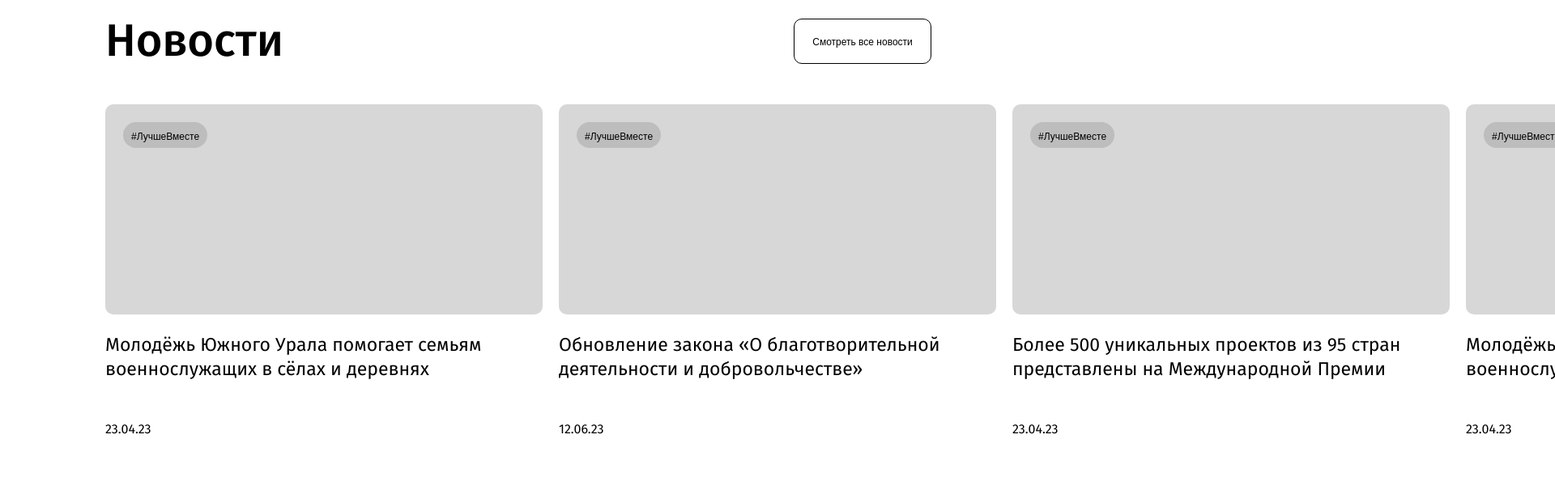
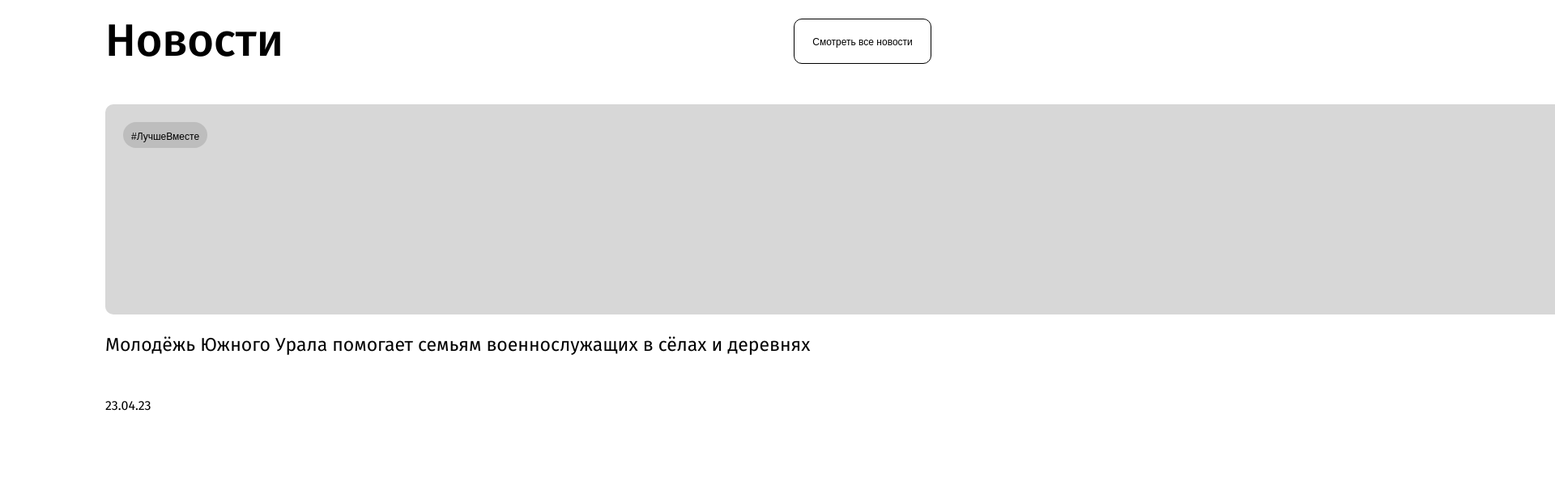
Before and after one commit to volunteers-for-city-projects/volunteers-frontend, a React (Create React App) app: page / in a window 1280 px wide. Shown: the part 2000-2616 px from the top of the page at 81% size, 1920 px wide, since content can reach past the window. Built offline with nearby package versions, Linux system fonts and the light colour scheme.

Commit message:
feat: card slider in the news component

```diff
--- a/src/components/Main/News/News.jsx
+++ b/src/components/Main/News/News.jsx
@@ -1,4 +1,5 @@
 import './News.scss';
+import Slider from '../slider';
 
 function News() {
 	return (
@@ -8,51 +9,8 @@ function News() {
 					<h2 className="news__wrapper-title">Новости</h2>
 					<button className="news__wrapper-button">Смотреть все новости</button>
 				</div>
-
 				<ul className="news__cards">
-					<li className="news__cards-item">
-						<div className="news__card-image">
-							<button className="news__card-button">#ЛучшеВмecте</button>
-						</div>
-						<h3 className="news__card-description">
-							Молодёжь Южного Урала помогает семьям военнослужащих в сёлах и
-							деревнях
-						</h3>
-						<p className="news__card-date">23.04.23</p>
-					</li>
-
-					<li className="news__cards-item">
-						<div className="news__card-image">
-							<button className="news__card-button">#ЛучшеВмecте</button>
-						</div>
-						<h3 className="news__card-description">
-							Обновление закона «О благотворительной деятельности и
-							добровольчестве»
-						</h3>
-						<p className="news__card-date">12.06.23</p>
-					</li>
-
-					<li className="news__cards-item">
-						<div className="news__card-image">
-							<button className="news__card-button">#ЛучшеВмecте</button>
-						</div>
-						<h3 className="news__card-description">
-							Более 500 уникальных проектов из 95 стран представлены на
-							Международной Премии
-						</h3>
-						<p className="news__card-date">23.04.23</p>
-					</li>
-
-					<li className="news__cards-item">
-						<div className="news__card-image">
-							<button className="news__card-button">#ЛучшеВмecте</button>
-						</div>
-						<h3 className="news__card-description">
-							Молодёжь Южного Урала помогает семьям военнослужащих в сёлах и
-							деревнях
-						</h3>
-						<p className="news__card-date">23.04.23</p>
-					</li>
+					<Slider />
 				</ul>
 			</div>
 		</section>
--- /dev/null
+++ b/src/components/Main/slider.jsx
@@ -0,0 +1,80 @@
+// eslint-disable-next-line import/no-unresolved
+import { Swiper, SwiperSlide } from 'swiper/react';
+
+// eslint-disable-next-line import/no-unresolved
+import 'swiper/scss';
+
+function Slider() {
+	return (
+		<Swiper
+			spaceBetween={50}
+			slidesPerView={3}
+			onSlideChange={() => console.log('slide change')}
+			onSwiper={(swiper) => console.log(swiper)}
+		>
+			<SwiperSlide>
+				<li className="news__cards-item">
+					<div className="news__card-image">
+						<button className="news__card-button">#ЛучшеВмecте</button>
+					</div>
+					<h3 className="news__card-description">
+						Молодёжь Южного Урала помогает семьям военнослужащих в сёлах и
+						деревнях
+					</h3>
+					<p className="news__card-date">23.04.23</p>
+				</li>
+			</SwiperSlide>
+			<SwiperSlide>
+				<li className="news__cards-item">
+					<div className="news__card-image">
+						<button className="news__card-button">#ЛучшеВмecте</button>
+					</div>
+					<h3 className="news__card-description">
+						Обновление закона «О благотворительной деятельности и
+						добровольчестве»
+					</h3>
+					<p className="news__card-date">12.06.23</p>
+				</li>
+			</SwiperSlide>
+			<SwiperSlide>
+				<li className="news__cards-item">
+					<div className="news__card-image">
+						<button className="news__card-button">#ЛучшеВмecте</button>
+					</div>
+					<h3 className="news__card-description">
+						Более 500 уникальных проектов из 95 стран представлены на
+						Международной Премии
+					</h3>
+					<p className="news__card-date">23.04.23</p>
+				</li>
+			</SwiperSlide>
+			<SwiperSlide>
+				<li className="news__cards-item">
+					<div className="news__card-image">
+						<button className="news__card-button">#ЛучшеВмecте</button>
+					</div>
+					<h3 className="news__card-description">
+						Молодёжь Южного Урала помогает семьям военнослужащих в сёлах и
+						деревнях
+					</h3>
+					<p className="news__card-date">23.04.23</p>
+				</li>
+			</SwiperSlide>
+
+			<SwiperSlide>
+				<li className="news__cards-item">
+					<div className="news__card-image">
+						<button className="news__card-button">#ЛучшеВмecте</button>
+					</div>
+					<h3 className="news__card-description">
+						Обновление закона «О благотворительной деятельности и
+						добровольчестве»
+					</h3>
+					<p className="news__card-date">12.06.23</p>
+				</li>
+			</SwiperSlide>
+		</Swiper>
+	);
+}
+
+export default Slider;
```
